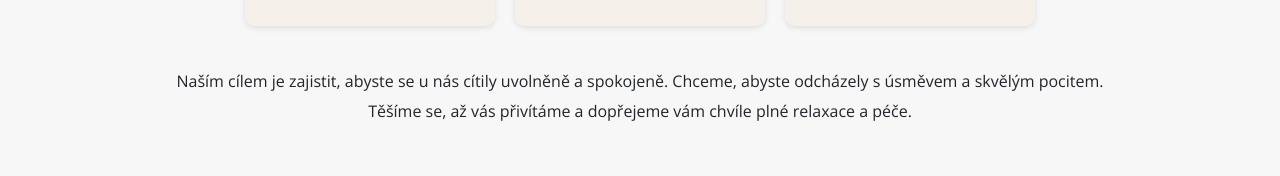
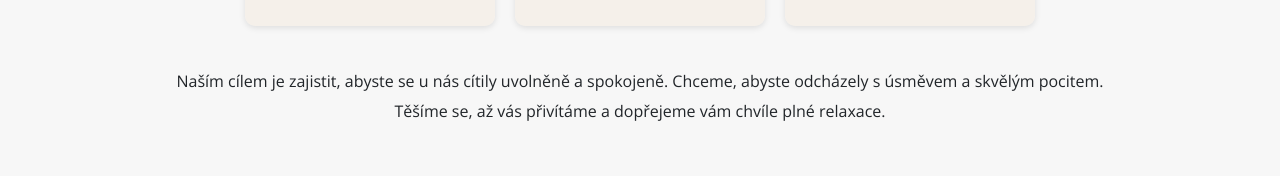
Before and after one commit to Karol54/salon_nebe_beta, a React (Vite) app: page / in a window 1280 px wide. Shown: the part 1162-1338 px from the top of the page. Built offline with nearby package versions, Linux system fonts and the light colour scheme.

Commit message:
Update HomePage

```diff
--- a/src/assets/pages/homepage/HomePage.jsx
+++ b/src/assets/pages/homepage/HomePage.jsx
@@ -116,7 +116,7 @@ const HomePage = () => {
         <p className="text-bottom" data-aos="fade-up" data-aos-delay="400">
           Naším cílem je zajistit, abyste se u nás cítily uvolněně a spokojeně. Chceme, abyste odcházely s úsměvem a skvělým pocitem.
           <br />
-          Těšíme se, až vás přivítáme a dopřejeme vám chvíle plné relaxace a péče.
+          Těšíme se, až vás přivítáme a dopřejeme vám chvíle plné relaxace.
         </p>
       </section>
     </main>
```
